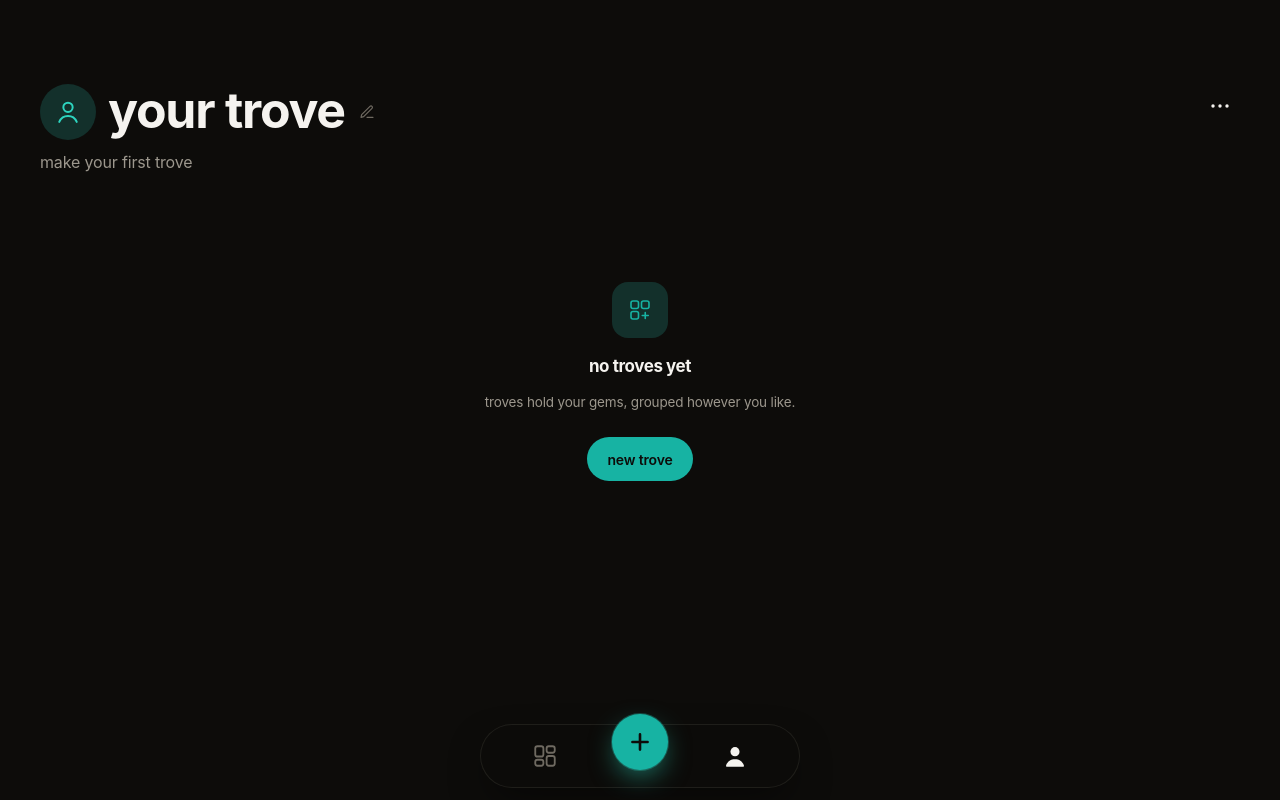
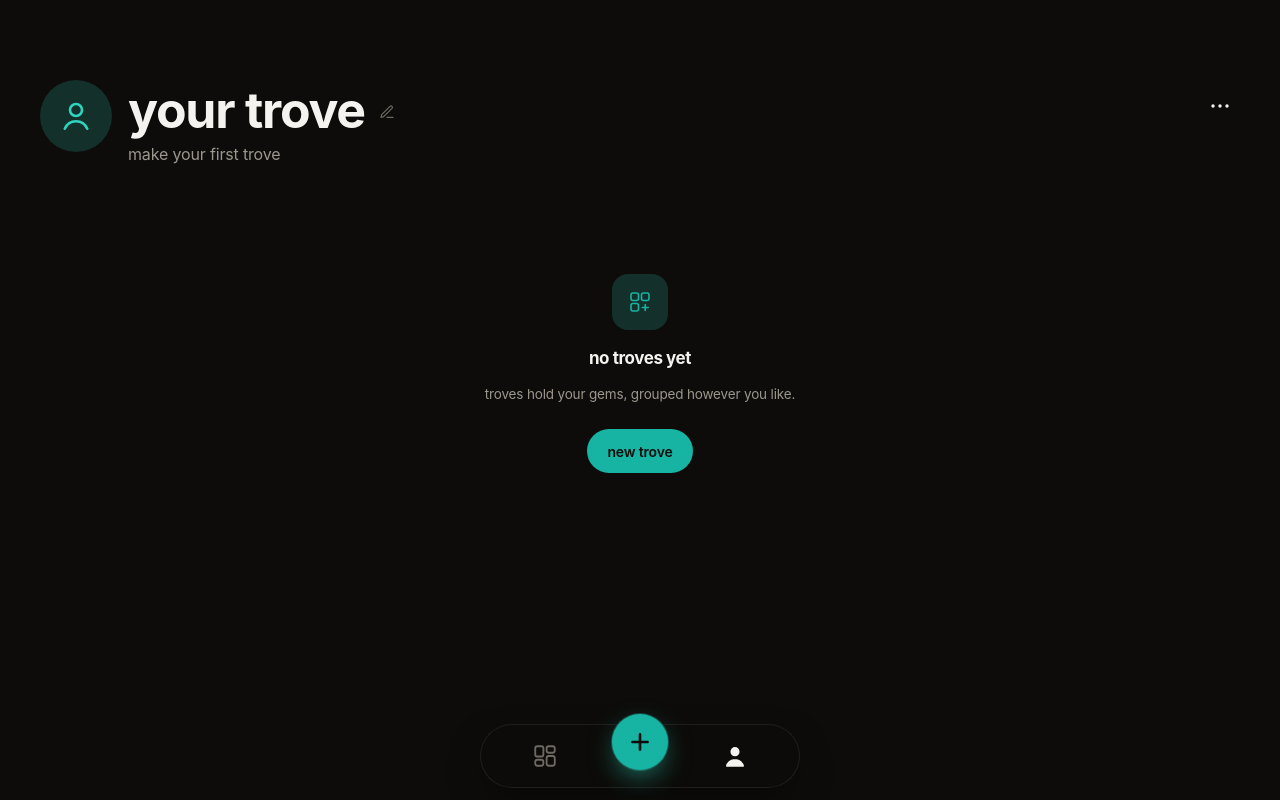
Before and after one commit to lebuckman/trove, a Next.js app: page /profile in a window 1280 px wide. Built offline with nearby package versions, Linux system fonts and the light colour scheme; no server answers; the database is empty.

Commit message:
style: align profile subtitle under the username and enlarge the avatar

```diff
--- a/src/app/(app)/profile/page.tsx
+++ b/src/app/(app)/profile/page.tsx
@@ -68,8 +68,8 @@ export default async function ProfilePage() {
 function Avatar({ url }: { url: string | null }) {
   if (!url) {
     return (
-      <div className="flex h-12 w-12 shrink-0 items-center justify-center rounded-full bg-accent-soft text-accent-strong lg:h-14 lg:w-14">
-        <svg viewBox="0 0 24 24" className="h-6 w-6 lg:h-7 lg:w-7" fill="none" stroke="currentColor" strokeWidth={1.7} strokeLinecap="round" strokeLinejoin="round">
+      <div className="flex h-16 w-16 shrink-0 items-center justify-center rounded-full bg-accent-soft text-accent-strong lg:h-[72px] lg:w-[72px]">
+        <svg viewBox="0 0 24 24" className="h-8 w-8 lg:h-9 lg:w-9" fill="none" stroke="currentColor" strokeWidth={1.7} strokeLinecap="round" strokeLinejoin="round">
           <circle cx="12" cy="8" r="4" />
           <path d="M4.5 20.5c1.5-3.4 4.2-5 7.5-5s6 1.6 7.5 5" />
         </svg>
@@ -77,8 +77,8 @@ function Avatar({ url }: { url: string | null }) {
     );
   }
   return (
-    <div className="relative h-12 w-12 shrink-0 overflow-hidden rounded-full border border-border-strong lg:h-14 lg:w-14">
-      <Image src={url} alt="" fill sizes="56px" className="object-cover" />
+    <div className="relative h-16 w-16 shrink-0 overflow-hidden rounded-full border border-border-strong lg:h-[72px] lg:w-[72px]">
+      <Image src={url} alt="" fill sizes="72px" className="object-cover" />
     </div>
   );
 }
--- a/src/components/layout/PageHeader.tsx
+++ b/src/components/layout/PageHeader.tsx
@@ -58,23 +58,29 @@ export function PageHeader({
       ) : null}
 
       <div className="flex items-start justify-between gap-3">
-        <div className="flex min-w-0 items-center gap-3">
+        {/* items-start keeps the title pinned to the top so its position
+            stays identical across pages even when a tall avatar leads it.
+            The subtitle lives in this column so it aligns under the title
+            (beside the avatar), not under the avatar itself. */}
+        <div className="flex min-w-0 items-start gap-4">
           {leading}
-          <div className="flex min-w-0 items-center gap-2">
-            <h1 className="min-w-0 truncate pb-1 text-[34px] font-bold leading-[1.2] tracking-tight lowercase lg:text-[44px] xl:text-[50px]">
-              {title}
-            </h1>
-            {titleAction}
+          <div className="min-w-0">
+            <div className="flex min-w-0 items-center gap-2">
+              <h1 className="min-w-0 truncate pb-1 text-[34px] font-bold leading-[1.2] tracking-tight lowercase lg:text-[44px] xl:text-[50px]">
+                {title}
+              </h1>
+              {titleAction}
+            </div>
+            {subtitle ? (
+              <p className="-mt-0.5 text-[14px] lowercase text-text-muted lg:text-[16px]">
+                {subtitle}
+              </p>
+            ) : null}
           </div>
         </div>
         {inlineAction ? <div className="shrink-0 pt-1.5">{inlineAction}</div> : null}
       </div>
 
-      {subtitle ? (
-        <p className="mt-1.5 text-[14px] lowercase text-text-muted lg:text-[16px]">
-          {subtitle}
-        </p>
-      ) : null}
       {description ? (
         <p className="mt-2.5 max-w-prose text-[15px] leading-relaxed text-text-muted lg:text-[17px]">
           {description}
--- a/src/components/profile/ProfileShellPreview.tsx
+++ b/src/components/profile/ProfileShellPreview.tsx
@@ -10,7 +10,7 @@ export function ProfileShellPreview({ troves }: { troves: Trove[] }) {
         title="liam buckman"
         subtitle={`${troves.length} troves · 24 gems`}
         leading={
-          <div className="h-12 w-12 shrink-0 rounded-full bg-accent-soft lg:h-14 lg:w-14" />
+          <div className="h-16 w-16 shrink-0 rounded-full bg-accent-soft lg:h-[72px] lg:w-[72px]" />
         }
         titleAction={
           <span className="flex h-7 w-7 items-center justify-center rounded-full text-text-subtle">
```
